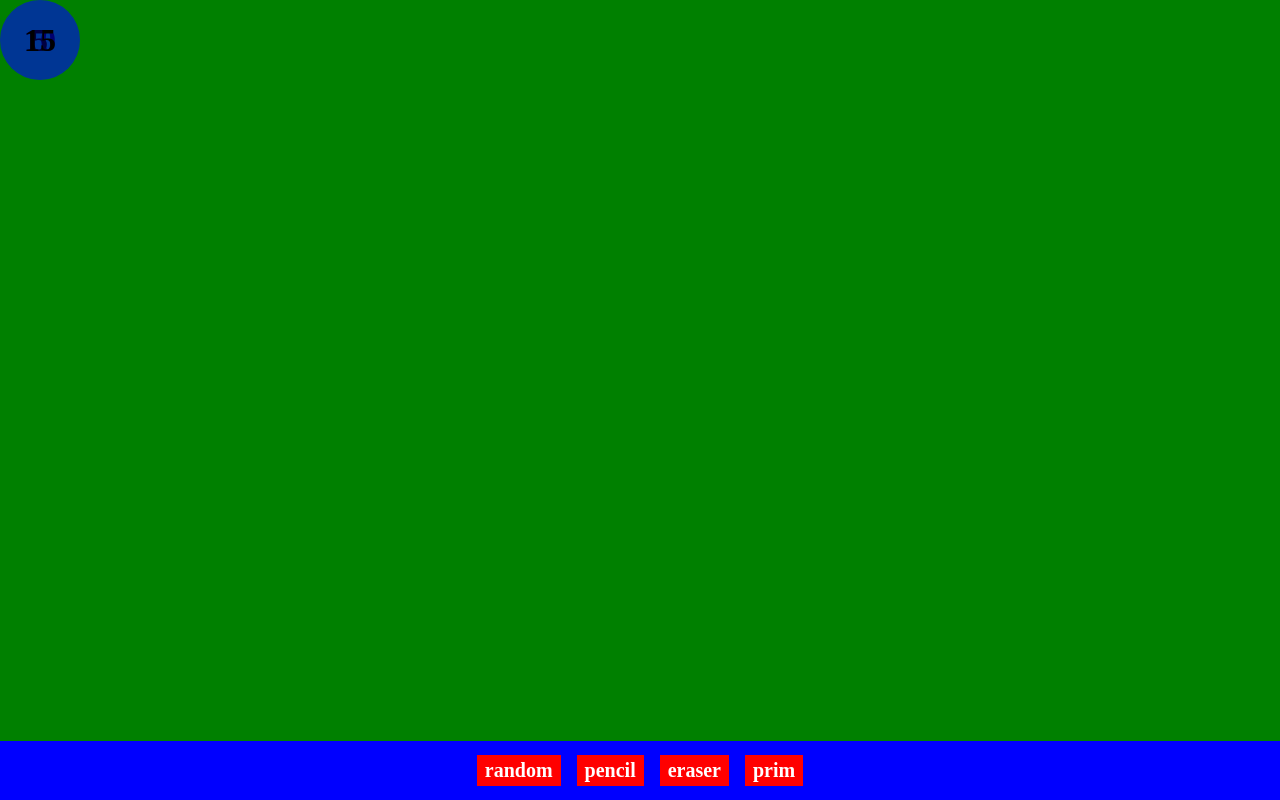
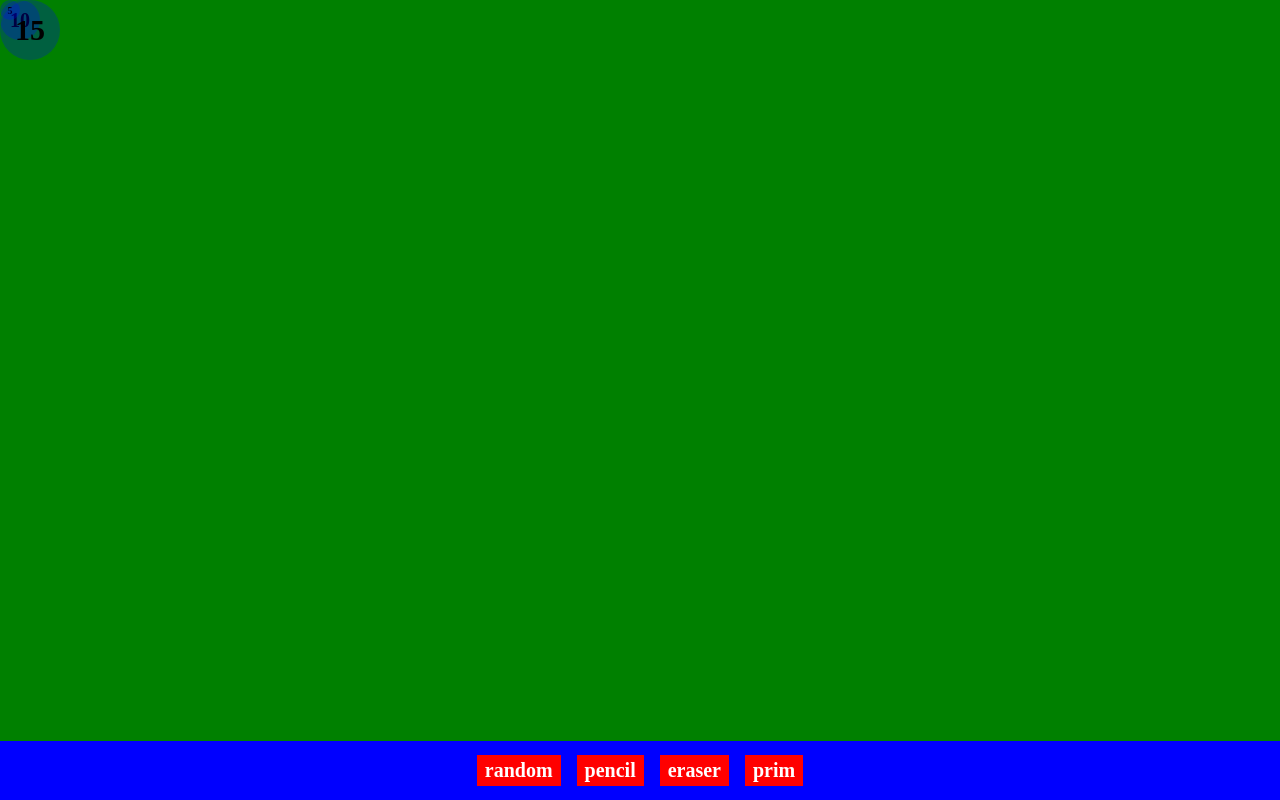
Before and after one commit to projeto-de-algoritmos-2024/Grafos2_Neuron, a plain HTML site: page public/index.html in a window 1280 px wide. Drawn offline with Linux system fonts and the light colour scheme.

Commit message:
feat(lib): fix edge visualization

```diff
--- a/public/graph.js
+++ b/public/graph.js
@@ -37,40 +37,54 @@ export class Edge extends HTMLElement {
 		const rect1 = this.first.getBoundingClientRect()
 		const rect2 = this.second.getBoundingClientRect()
 
-		const x1 = rect1.x + rect1.width / 2
-		const y1 = rect1.y + rect1.height / 2
-		const x2 = rect2.x + rect2.width / 2
-		const y2 = rect2.y + rect2.height / 2
+		const center_x1 = rect1.x + rect1.width / 2
+		const center_y1 = rect1.y + rect1.height / 2
+		const center_x2 = rect2.x + rect2.width / 2
+		const center_y2 = rect2.y + rect2.height / 2
 
 		/*
 		 * Calculate angle.
 		 */
-		const angle = Math.atan2(y2 - y1, x2 - x1);
+		const angle = Math.atan2(center_y2 - center_y1, center_x2 - center_x1);
 		this.style.transform = `rotate(${angle}rad)`
 
-		// Calculate the points on the perimeter of each circle
 		const radius1 = rect1.width / 2;
-		//const radius2 = rect2.width / 2;
+		const radius2 = rect2.width / 2;
 
-		const perimeter_x1 = x1 + radius1 * Math.cos(angle);
-		const perimeter_y1 = y1 + radius1 * Math.sin(angle);
-		//const perimeter_x2 = x2 - radius2 * Math.cos(angle);
-		//const perimeter_y2 = y2 - radius2 * Math.sin(angle);
+		const dx = center_x2 - center_x1;
+		const dy = center_y2 - center_y1;
+		const distance = Math.sqrt(dx * dx + dy * dy);
+
+		if (distance <= radius1 + radius2) {
+			this.style.display = 'none';
+			return;
+		}
+
+		this.style.display = 'block';
+
+
+		const x1 = center_x1 + radius1 * Math.cos(angle);
+		const y1 = center_y1 + radius1 * Math.sin(angle);
+		const x2 = center_x2 - radius2 * Math.cos(angle);
+		const y2 = center_y2 - radius2 * Math.sin(angle);
 
 		const rect = this.getBoundingClientRect()
-		this.style.left = `${perimeter_x1}px`
-		this.style.top = `${perimeter_y1}px`
+		this.style.left = `${x1}px`
+		this.style.top = `${y1}px`
 
 
 		/*
 		 * Calculate width
 		 */
 		const width = Math.sqrt((x2 - x1) ** 2 + (y2 - y1) ** 2)
-		this.style.width = `${width - rect2.width}px`
+		this.style.width = `${width}px`
 	}
 }
 
 export function stop_picking () {
+	const picken = document.querySelector(`#node-${graph.pick}`)
+	if (picken instanceof Node)
+		picken.style.zIndex = '2'
 	graph.pick = 0
 }
 
@@ -83,8 +97,16 @@ export class Node extends HTMLElement {
 	constructor(canvas, size) {
 		super()
 		this.vertice = ++graph.ids
+		this.id = `node-${this.vertice}`
 		this.size = size
 		this.canvas = canvas
+
+		const dimension = size * 0.25
+		this.style.width = `${dimension}rem`
+		this.style.height = `${dimension}rem`
+		this.style.borderRadius = `${dimension}rem`
+		this.style.fontSize = `${dimension / 2}rem`
+
 
 		this.textContent = size.toString()
 
@@ -119,6 +141,7 @@ export class Node extends HTMLElement {
 	mousedown()
 	{
 		graph.pick = this.vertice
+		this.style.zIndex = '3'
 	}
 }
 
--- a/public/stylesheet.css
+++ b/public/stylesheet.css
@@ -38,7 +38,6 @@ body {
 		>graph-node {
 			position: absolute;
 			background: rgb(0, 0, 255, 0.25);
-			font-size: 2rem;
 			font-weight: bold;
 			aspect-ratio: 1 1;
 			cursor: pointer;
@@ -46,8 +45,6 @@ body {
 			display: flex;
 			justify-content: center;
 			align-items: center;
-			width: 5rem;
-			height: 5rem;
 			border-radius: 5rem;
 		}
 
```
